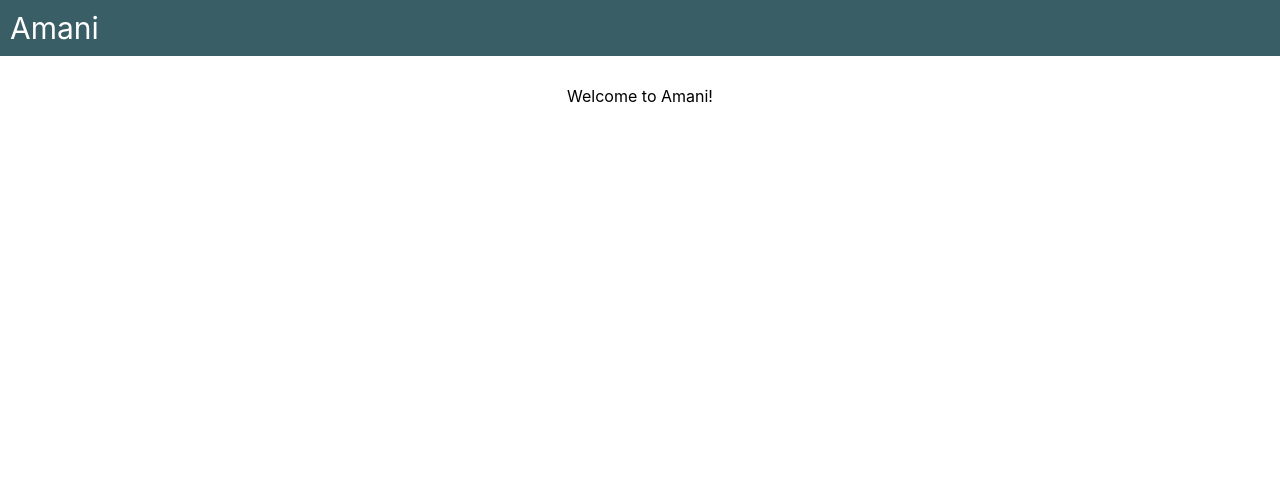
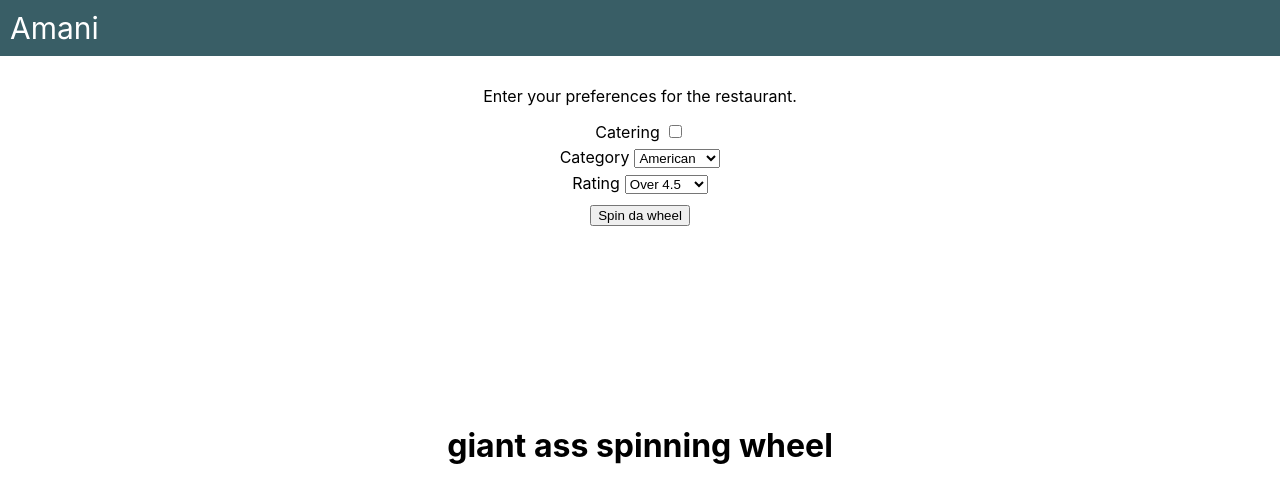
Before and after one commit to richardliutl/amani, a React (Create React App) app: page / in a window 1280 px wide. Shown: the top 502 px of the page. Built offline with nearby package versions, Linux system fonts and the light colour scheme.

Commit message:
added picker component

```diff
--- a/public/index.html
+++ b/public/index.html
@@ -24,7 +24,7 @@
       work correctly both with client-side routing and a non-root public URL.
       Learn how to configure a non-root public URL by running `npm run build`.
     -->
-    <title>React App</title>
+    <title>Amani</title>
   </head>
   <body>
     <noscript>You need to enable JavaScript to run this app.</noscript>
--- a/src/App.js
+++ b/src/App.js
@@ -1,15 +1,14 @@
 import './App.css';
-import NavBar from './NavBar';
+import NavBar from './components/NavBar';
+import Picker from './components/Picker';
 
 function App() {
   return (
     <div>
       <NavBar/>
-      <header className="App-body">
-        <p>
-          Welcome to Amani!
-        </p>
-      </header>
+      <div className="App-body">
+        <Picker/>
+      </div>
     </div>
   );
 }
--- /dev/null
+++ b/src/components/Picker.css
@@ -0,0 +1,15 @@
+.Picker-item {
+  margin-bottom: 5px;
+}
+
+.Picker-label {
+  margin-right: 5px;
+}
+
+.Picker-button {
+  margin-top: 10px;
+}
+
+.Picker-wheel {
+  margin-top: 200px;
+}
--- /dev/null
+++ b/src/components/Picker.js
@@ -0,0 +1,68 @@
+import React, { Component } from "react";
+
+import "./Picker.css";
+
+/**
+ * The navigation bar at the top of all pages. Takes no props.
+ */
+class Picker extends Component {
+  constructor(props) {
+    super(props);
+
+    this.state = {
+        category: "american"
+    };
+  }
+
+  handleChange(event) {
+    this.setState({
+        category: event.target.value
+    });
+  }
+
+  render() {
+    return (
+      <>
+        <p>Enter your preferences for the restaurant.</p>
+        <div className="Picker-item">
+            <label className="Picker-label">Catering</label>
+            <input type="checkbox" id="catering"></input>
+        </div>
+        <div className="Picker-item">
+            <label className="Picker-label">Category</label>
+            <select defaultValue="american" value={this.state.category} onChange={this.handleChange}>
+                <option value="american">American</option>
+                <option value="indian">Indian</option>
+                <option value="asian">Asian</option>
+                <option value="fast-food">Fast Food</option>
+                <option value="chinese">Chinese</option>
+                <option value="dessert">Desserts</option>
+                <option value="burgers">Burgers</option>
+                <option value="healthy">Healthy</option>
+                <option value="halal">Halal</option>
+                <option value="pizza">Pizza</option>
+                <option value="vegetarian">Vegetarian</option>
+            </select>
+        </div>
+        <div className="Picker-item">
+            <label className="Picker-label">Rating</label>
+            <select defaultValue="4.5">
+                <option value="4.5">Over 4.5</option>
+                <option value="4.0">Over 4.0</option>
+                <option value="3.5">Over 3.5</option>
+                <option value="3.0">Over 3.0</option>
+                <option value="Any rating">Any rating</option>
+            </select>
+        </div>
+        <div className="Picker-button">
+            <input type="button" value="Spin da wheel"></input>
+        </div>
+        <div className="Picker-wheel">
+            <h1>giant ass spinning wheel</h1>
+        </div>
+      </>
+    );
+  }
+}
+
+export default Picker;
--- a/src/utilities.css
+++ b/src/utilities.css
@@ -48,7 +48,6 @@ form {
 
 input {
   font-family: 'Cabin', sans-serif;
-  font-size: 1.2em;
 }
 
 button {
```
Also changed, not shown: src/components/NavBar.css (renamed from src/NavBar.css), src/components/NavBar.js (renamed from src/NavBar.js).
